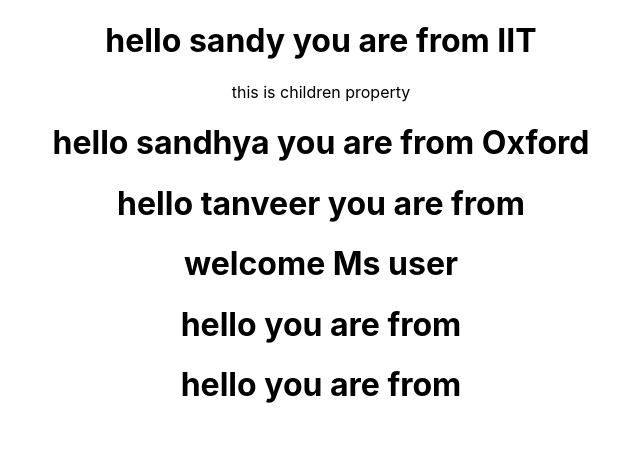
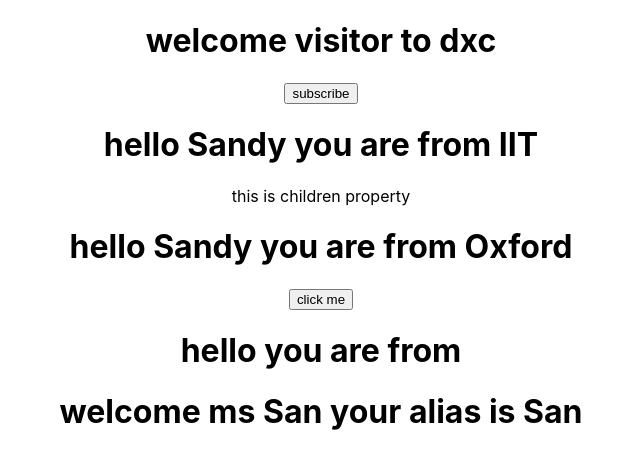
Before and after one commit to sandhyab9113/DXC_REACT, a React (Create React App) app: page / in a window 1280 px wide. Shown: the top 468 px of the page, without its empty margins (319-959 px from the left). Built offline with nearby package versions, Linux system fonts and the light colour scheme.

Commit message:
handling state change

```diff
--- a/src/App.js
+++ b/src/App.js
@@ -1,22 +1,21 @@
-import logo from './logo.svg';
 import './App.css';
 import Greet from './components/Greet';
 import Welcome from './components/Welcome';
+import Message from './components/Message';
 
 function App() {
   return (
     <div className="App">
-      <Greet name="sandy" college="IIT">
+      <Message />
+      <Greet name="Sandy" college="IIT">
         <p> this is children property</p>
       </Greet>
-      <Greet name="sandhya" college="Oxford" />
-      <Greet name="tanveer" />
-
-      <Welcome />
-
+      <Greet name="Sandy" college="Oxford">
+        <button>click me</button>
+      </Greet>
       <Greet />
-      <Greet />    </div>
+      <Welcome name="San" alias="San" />
+    </div>
   );
 }
-
 export default App;
--- /dev/null
+++ b/src/components/Message.js
@@ -0,0 +1,29 @@
+import React, { Component } from "react";
+
+class Message extends Component {
+    constructor() {
+        super()
+        this.state = {
+            message: 'welcome visitor to dxc'  //message partition
+        }
+    }
+
+    render() {
+        return (
+            <div>
+                <h1>{this.state.message}</h1>
+                <button onClick={() => this.changeMessage()}>subscribe</button>
+
+            </div>
+        )
+    }
+
+    changeMessage() {
+        this.setState({    //changing the content of the partition
+            message: 'thank you for subscribing'
+        })
+    }
+
+}
+
+export default Message
--- a/src/components/Welcome.js
+++ b/src/components/Welcome.js
@@ -3,7 +3,7 @@
 class Welcome extends Component{
 
     render(){
-        return <h1>welcome Ms user</h1>
+        return <h1>welcome ms {this.props.name} your alias is {this.props.alias}</h1>
     }
 
 }
```
